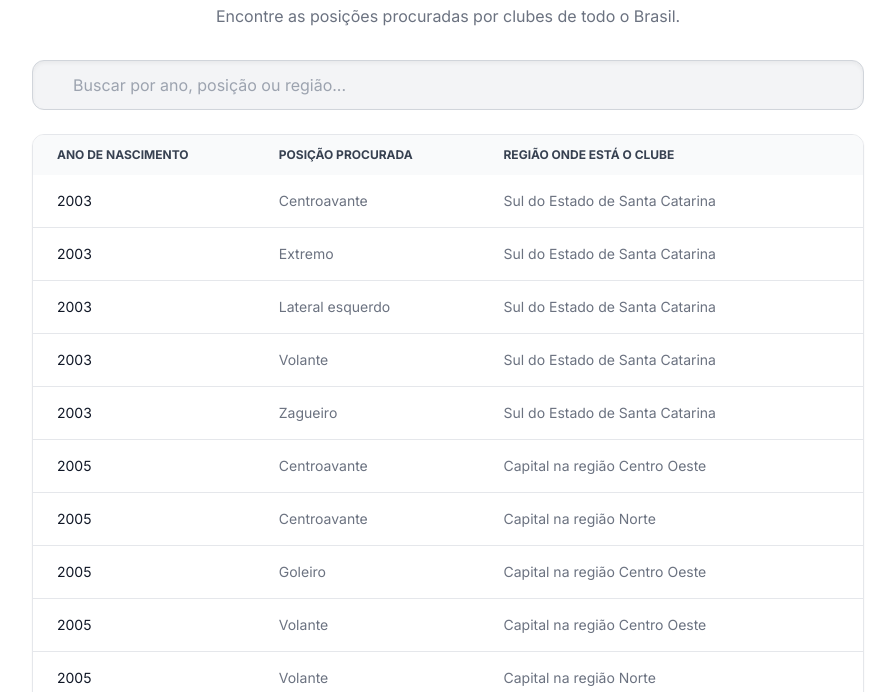
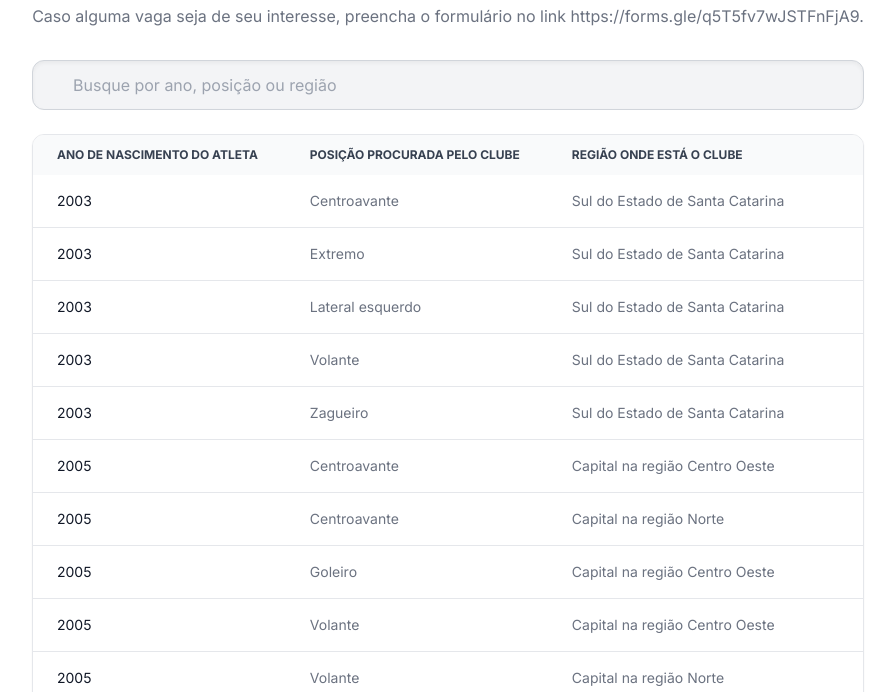
Before and after one commit to rafaelbunese/tabela-atletas, a plain HTML site: page index.html in a window 1280 px wide. Shown: the part 108-800 px from the top of the page, without its empty margins (192-1087 px from the left). Drawn offline with nearby package versions, Linux system fonts and the light colour scheme.

Commit message:
Add files via upload

```diff
--- a/index.html
+++ b/index.html
@@ -23,12 +23,12 @@
             Oportunidades em Clubes
         </h1>
         <p class="text-center text-gray-500 mb-8">
-            Encontre as posições procuradas por clubes de todo o Brasil.
+            Caso alguma vaga seja de seu interesse, preencha o formulário no link https://forms.gle/q5T5fv7wJSTFnFjA9.
         </p>
 
         <!-- Campo de busca -->
         <div class="mb-6">
-            <input type="text" id="searchInput" placeholder="Buscar por ano, posição ou região..." class="w-full p-3 pl-10 text-gray-700 bg-gray-100 border border-gray-300 rounded-xl shadow-inner focus:outline-none focus:ring-2 focus:ring-blue-500 transition-all duration-200" onkeyup="filterTable()">
+            <input type="text" id="searchInput" placeholder="Busque por ano, posição ou região" class="w-full p-3 pl-10 text-gray-700 bg-gray-100 border border-gray-300 rounded-xl shadow-inner focus:outline-none focus:ring-2 focus:ring-blue-500 transition-all duration-200" onkeyup="filterTable()">
         </div>
 
         <!-- Tabela responsiva -->
@@ -36,9 +36,9 @@
             <table class="w-full text-sm text-left text-gray-500">
                 <thead class="text-xs text-gray-700 uppercase bg-gray-50">
                     <tr>
-                        <th scope="col" class="px-6 py-3">Ano de nascimento</th>
-                        <th scope="col" class="px-6 py-3">Posição procurada</th>
-                        <th scope="col" class="px-6 py-3">Região onde está o Clube</th>
+                        <th scope="col" class="px-6 py-3">Ano de nascimento do atleta</th>
+                        <th scope="col" class="px-6 py-3">Posição procurada pelo clube</th>
+                        <th scope="col" class="px-6 py-3">Região onde está o clube</th>
                     </tr>
                 </thead>
                 <tbody id="athleteTableBody">
```
